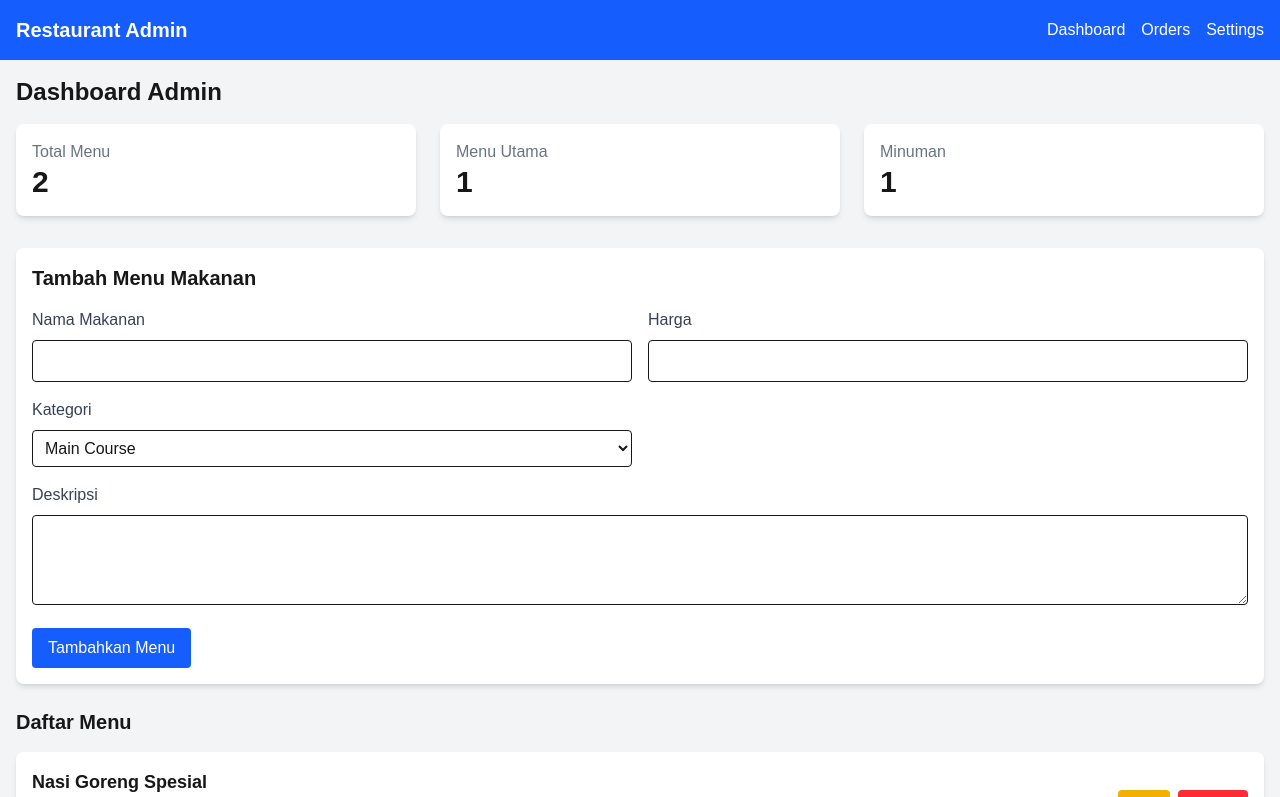
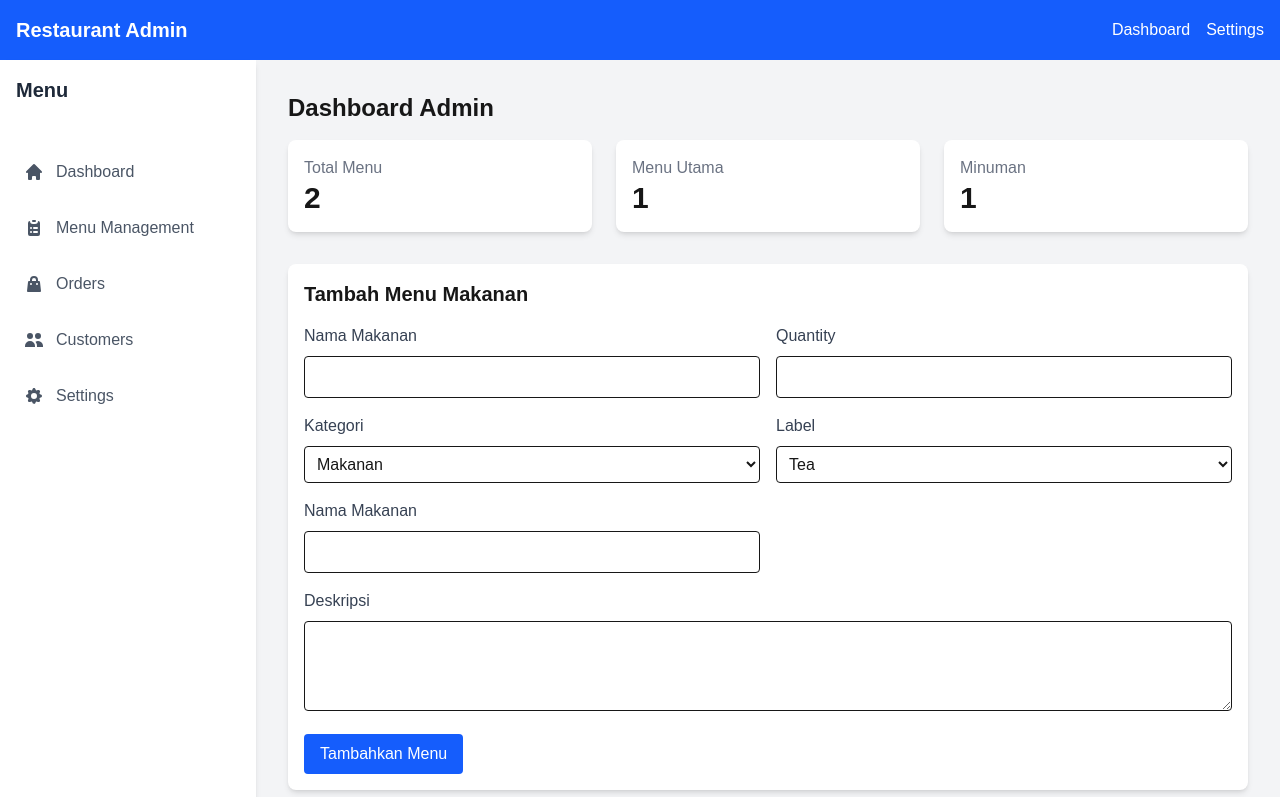
Before and after one commit to MuammarRizal/Restaurant-web-app-v2, a Next.js app: page /dashboard in a window 1280 px wide. Shown: the top 797 px of the page. Built offline with nearby package versions, Linux system fonts and the light colour scheme.

Commit message:
add sidebar

```diff
--- a/src/app/(dashboard)/dashboard/AddFoodForm.tsx
+++ b/src/app/(dashboard)/dashboard/AddFoodForm.tsx
@@ -4,7 +4,7 @@ const AddFoodForm = ({ onAddFood } : any) => {
   const [formData, setFormData] = useState({
     name: '',
     description: '',
-    price: '',
+    quantity: '',
     category: 'main',
   });
 
@@ -20,13 +20,13 @@ const AddFoodForm = ({ onAddFood } : any) => {
     e.preventDefault();
     onAddFood({
       ...formData,
-      price: parseFloat(formData.price),
+      quantity: parseFloat(formData.quantity),
       id: Date.now() // temporary ID
     });
     setFormData({
       name: '',
       description: '',
-      price: '',
+      quantity: '',
       category: 'main',
     });
   };
@@ -47,11 +47,11 @@ const AddFoodForm = ({ onAddFood } : any) => {
           />
         </div>
         <div>
-          <label className="block text-gray-700 mb-2">Harga</label>
+          <label className="block text-gray-700 mb-2">Quantity</label>
           <input
             type="number"
-            name="price"
-            value={formData.price}
+            name="quantity"
+            value={formData.quantity}
             onChange={handleChange}
             className="w-full p-2 border rounded"
             required
@@ -65,11 +65,37 @@ const AddFoodForm = ({ onAddFood } : any) => {
             onChange={handleChange}
             className="w-full p-2 border rounded"
           >
-            <option value="main">Main Course</option>
-            <option value="appetizer">Appetizer</option>
-            <option value="dessert">Dessert</option>
-            <option value="drink">Drink</option>
+            <option value="makanan">Makanan</option>
+            <option value="minuman">Minuman</option>
           </select>
+        </div>
+
+        {/* JIKA KATEGORI NYA MINUMAN MAKA TAMPILKAN INI */}
+        <div>
+          <label className="block text-gray-700 mb-2">Label</label>
+          <select
+            name="category"
+            // value={formData.category}
+            // onChange={handleChange}
+            className="w-full p-2 border rounded"
+          >
+            <option value="tea">Tea</option>
+            <option value="coffee">Coffee</option>
+            <option value="powder">Powder</option>
+          </select>
+        </div>
+
+        {/* JIKA KATEGORINYA MAKANAN MAKA TAMPILKAN INI */}
+        <div>
+          <label className="block text-gray-700 mb-2">Nama Makanan</label>
+          <input
+            type="text"
+            name="name"
+            value={formData.name}
+            onChange={handleChange}
+            className="w-full p-2 border rounded"
+            required
+          />
         </div>
         <div className="md:col-span-2">
           <label className="block text-gray-700 mb-2">Deskripsi</label>
--- a/src/app/(dashboard)/dashboard/layout.tsx
+++ b/src/app/(dashboard)/dashboard/layout.tsx
@@ -2,7 +2,59 @@ import React from 'react';
 import Head from 'next/head';
 import Link from 'next/link';
 
-const Layout = ({ children } : { children: React.ReactNode }) => {
+const Layout = ({ children }: { children: React.ReactNode }) => {
+    // const path: any = window.location.pathname
+    const path = '/dashboard'
+  // Daftar menu sidebar
+  const menuItems = [
+    {
+      href: '/admin',
+      title: 'Dashboard',
+      icon: (
+        <svg xmlns="http://www.w3.org/2000/svg" className="h-5 w-5" viewBox="0 0 20 20" fill="currentColor">
+          <path d="M10.707 2.293a1 1 0 00-1.414 0l-7 7a1 1 0 001.414 1.414L4 10.414V17a1 1 0 001 1h2a1 1 0 001-1v-2a1 1 0 011-1h2a1 1 0 011 1v2a1 1 0 001 1h2a1 1 0 001-1v-6.586l.293.293a1 1 0 001.414-1.414l-7-7z" />
+        </svg>
+      ),
+    },
+    {
+      href: '/admin/menu',
+      title: 'Menu Management',
+      icon: (
+        <svg xmlns="http://www.w3.org/2000/svg" className="h-5 w-5" viewBox="0 0 20 20" fill="currentColor">
+          <path d="M9 2a1 1 0 000 2h2a1 1 0 100-2H9z" />
+          <path fillRule="evenodd" d="M4 5a2 2 0 012-2 3 3 0 003 3h2a3 3 0 003-3 2 2 0 012 2v11a2 2 0 01-2 2H6a2 2 0 01-2-2V5zm3 4a1 1 0 000 2h.01a1 1 0 100-2H7zm3 0a1 1 0 000 2h3a1 1 0 100-2h-3zm-3 4a1 1 0 100 2h.01a1 1 0 100-2H7zm3 0a1 1 0 100 2h3a1 1 0 100-2h-3z" clipRule="evenodd" />
+        </svg>
+      ),
+    },
+    {
+      href: '/admin/orders',
+      title: 'Orders',
+      icon: (
+        <svg xmlns="http://www.w3.org/2000/svg" className="h-5 w-5" viewBox="0 0 20 20" fill="currentColor">
+          <path fillRule="evenodd" d="M10 2a4 4 0 00-4 4v1H5a1 1 0 00-.994.89l-1 9A1 1 0 004 18h12a1 1 0 00.994-1.11l-1-9A1 1 0 0015 7h-1V6a4 4 0 00-4-4zm2 5V6a2 2 0 10-4 0v1h4zm-6 3a1 1 0 112 0 1 1 0 01-2 0zm7-1a1 1 0 100 2 1 1 0 000-2z" clipRule="evenodd" />
+        </svg>
+      ),
+    },
+    {
+      href: '/admin/customers',
+      title: 'Customers',
+      icon: (
+        <svg xmlns="http://www.w3.org/2000/svg" className="h-5 w-5" viewBox="0 0 20 20" fill="currentColor">
+          <path d="M9 6a3 3 0 11-6 0 3 3 0 016 0zM17 6a3 3 0 11-6 0 3 3 0 016 0zM12.93 17c.046-.327.07-.66.07-1a6.97 6.97 0 00-1.5-4.33A5 5 0 0119 16v1h-6.07zM6 11a5 5 0 015 5v1H1v-1a5 5 0 015-5z" />
+        </svg>
+      ),
+    },
+    {
+      href: '/admin/settings',
+      title: 'Settings',
+      icon: (
+        <svg xmlns="http://www.w3.org/2000/svg" className="h-5 w-5" viewBox="0 0 20 20" fill="currentColor">
+          <path fillRule="evenodd" d="M11.49 3.17c-.38-1.56-2.6-1.56-2.98 0a1.532 1.532 0 01-2.286.948c-1.372-.836-2.942.734-2.106 2.106.54.886.061 2.042-.947 2.287-1.561.379-1.561 2.6 0 2.978a1.532 1.532 0 01.947 2.287c-.836 1.372.734 2.942 2.106 2.106a1.532 1.532 0 012.287.947c.379 1.561 2.6 1.561 2.978 0a1.533 1.533 0 012.287-.947c1.372.836 2.942-.734 2.106-2.106a1.533 1.533 0 01.947-2.287c1.561-.379 1.561-2.6 0-2.978a1.532 1.532 0 01-.947-2.287c.836-1.372-.734-2.942-2.106-2.106a1.532 1.532 0 01-2.287-.947zM10 13a3 3 0 100-6 3 3 0 000 6z" clipRule="evenodd" />
+        </svg>
+      ),
+    },
+  ];
+
   return (
     <div className="min-h-screen bg-gray-100">
       <Head>
@@ -10,20 +62,49 @@ const Layout = ({ children } : { children: React.ReactNode }) => {
         <meta name="description" content="Restaurant Admin Dashboard" />
       </Head>
 
+      {/* Navbar Top */}
       <nav className="bg-blue-600 text-white p-4">
         <div className="container mx-auto flex justify-between items-center">
           <h1 className="text-xl font-bold">Restaurant Admin</h1>
           <div className="space-x-4">
             <Link href="/admin" className="hover:underline">Dashboard</Link>
-            <Link href="#" className="hover:underline">Orders</Link>
             <Link href="#" className="hover:underline">Settings</Link>
           </div>
         </div>
       </nav>
 
-      <main className="container mx-auto p-4">
-        {children}
-      </main>
+      <div className="flex">
+        {/* Sidebar */}
+        <aside className="w-64 bg-white shadow-md h-screen sticky top-0">
+          <div className="p-4">
+            <h2 className="text-xl font-semibold text-gray-800">Menu</h2>
+          </div>
+          <nav className="mt-6">
+            <ul>
+              {menuItems.map((item) => (
+                <li key={item.title} className="px-2 py-1">
+                  <Link
+                    href={item.href}
+                    className={`flex items-center px-4 py-3 text-gray-600 hover:bg-blue-50 hover:text-blue-600 rounded-lg ${
+                      path === item.href
+                        ? 'bg-blue-100 text-blue-600'
+                        : ''
+                    }`}
+                  >
+                    <span className="mr-3">{item.icon}</span>
+                    <span>{item.title}</span>
+                  </Link>
+                </li>
+              ))}
+            </ul>
+          </nav>
+        </aside>
+
+        {/* Main Content */}
+        <main className="flex-1 p-8">
+          {children}
+        </main>
+      </div>
     </div>
   );
 };
```
